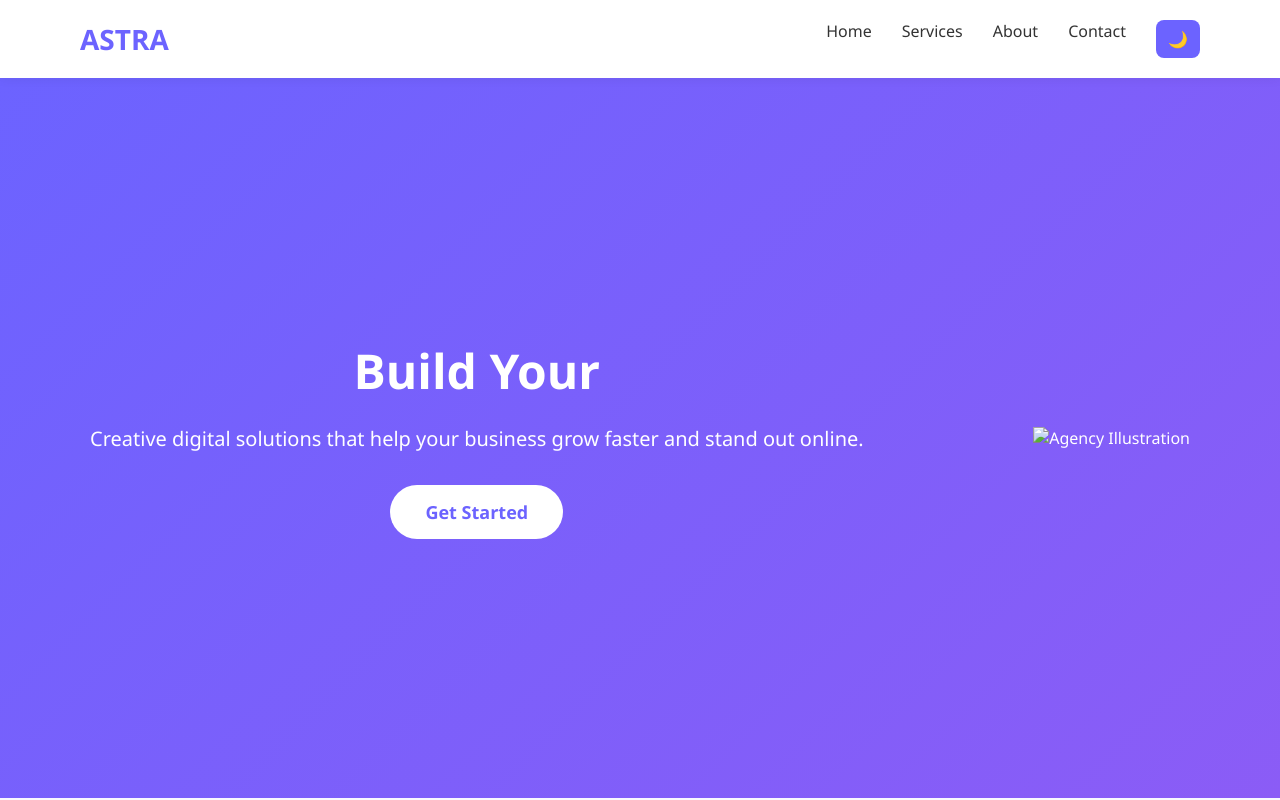
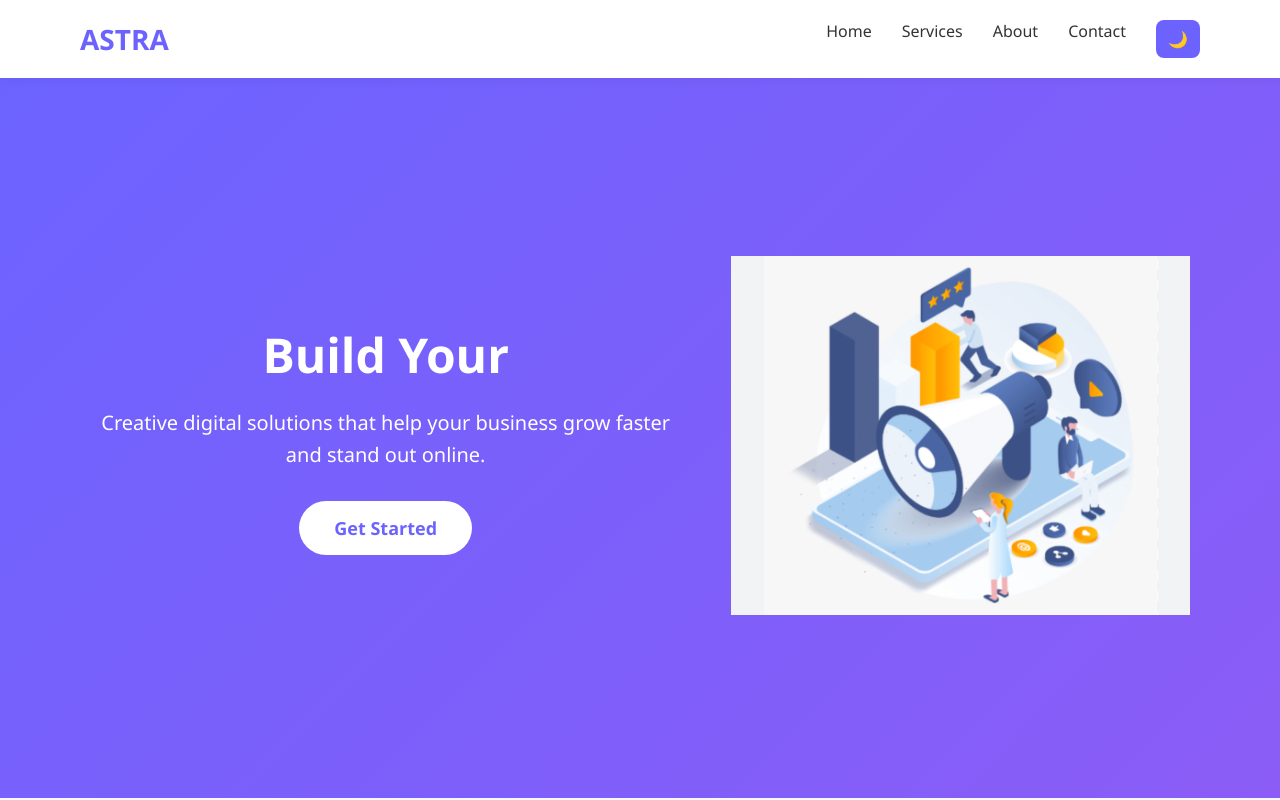
Before and after one commit to srividyathota-22/Interactive-Landing-page, a plain HTML site: page index.html in a window 1280 px wide. Shown: the top 800 px of the page. Drawn offline with Linux system fonts and the light colour scheme.

Commit message:
Add files via upload

```diff
--- a/index.html
+++ b/index.html
@@ -4,7 +4,7 @@
     <meta charset="UTF-8">
     <meta name="viewport" content="width=device-width, initial-scale=1.0">
     <title> Astra Creative Agency</title>
-    <link rel="icon" type="image/png" href="assets/astra-favicon.png">
+    <link rel="icon" type="image/png" href="astra-favicon.png">
     <link rel="stylesheet" href="style.css">
 </head>
 <body>
@@ -48,7 +48,7 @@
             </div>
 
          <div class="home-image">
-            <img src="assets/home.png" alt="Agency Illustration">
+            <img src="home.png" alt="Agency Illustration">
          </div>
 
         </div>
```
